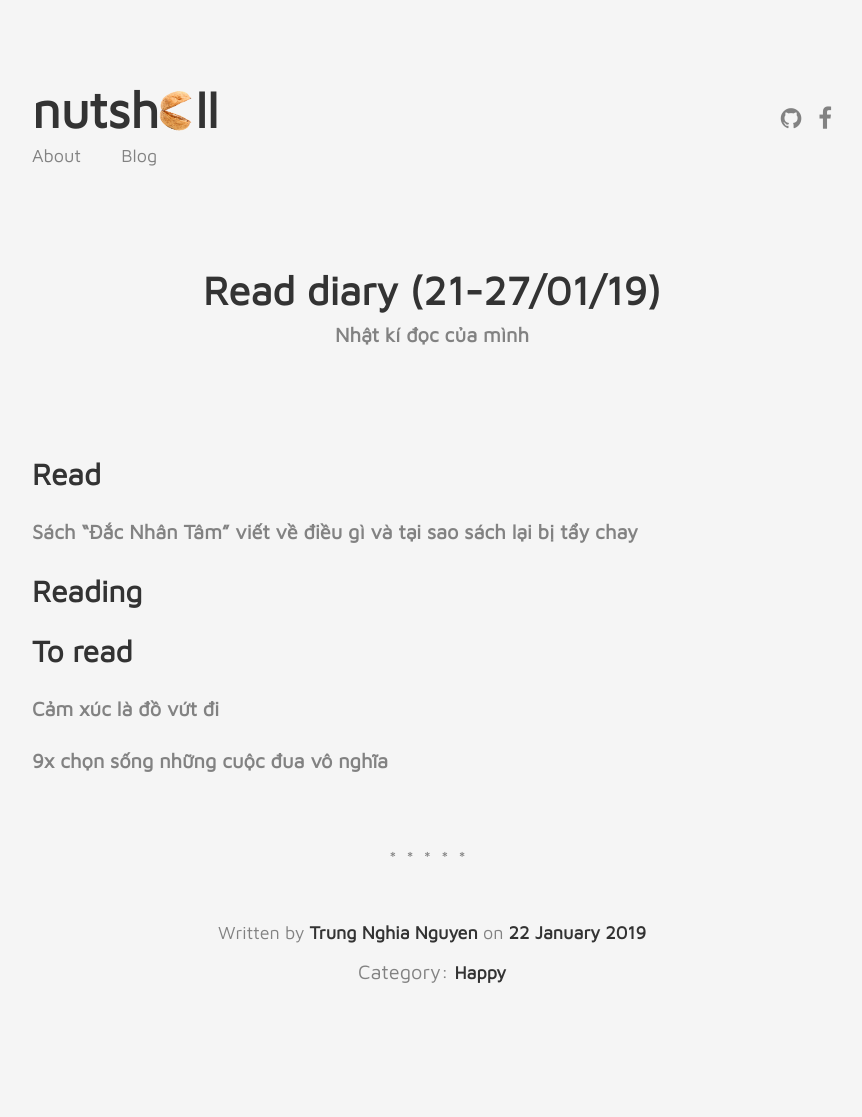
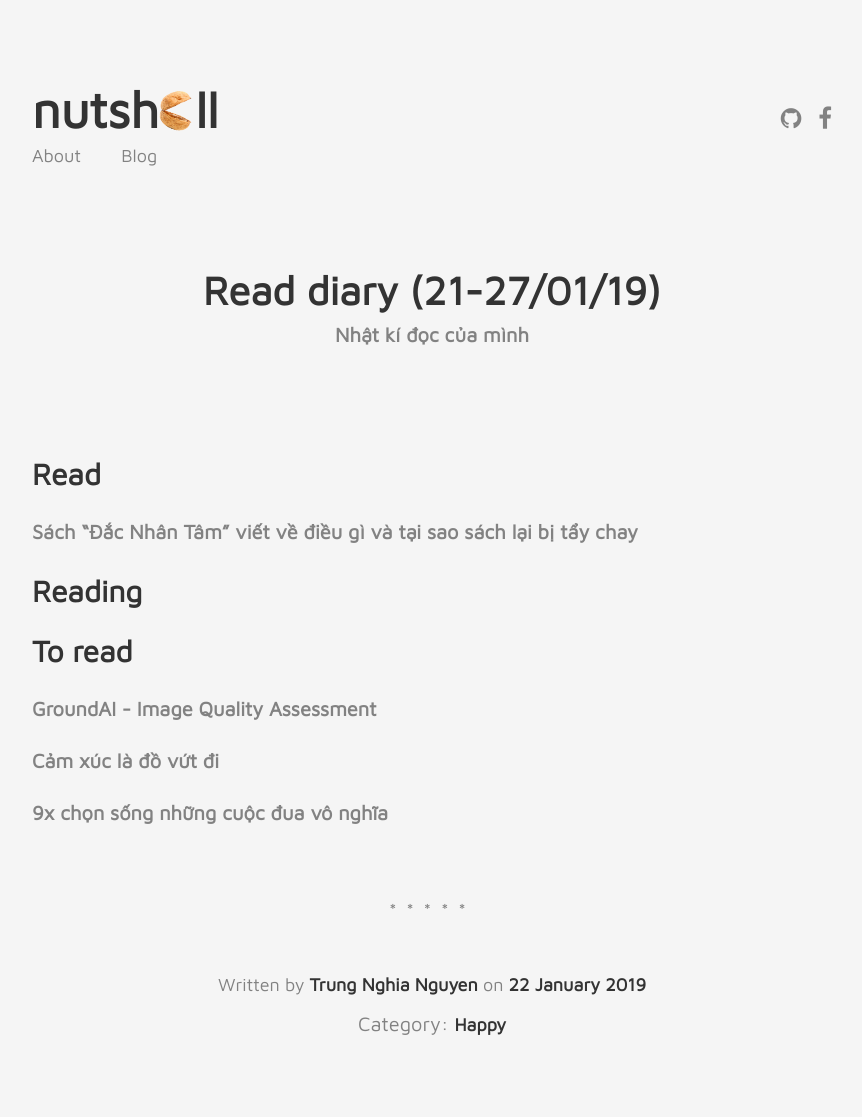
Before and after one commit to Lego1st/lego1st.github.io, a Jekyll site: the page built from _posts/2019-01-22-reading-diary.md, in a window 1280 px wide. Shown: the whole page, without its empty margins (208-1070 px from the left). Built offline with Jekyll 4.4.1, drawn with Linux system fonts in a browser that asks for light colours; before the commit the page ends 1065 px from its top, so only the background shows below that.

Commit message:
Update 2019-01-22-reading-diary.md

```diff
--- a/_posts/2019-01-22-reading-diary.md
+++ b/_posts/2019-01-22-reading-diary.md
@@ -17,6 +17,8 @@ categories:
 
 ## To read
 
+[GroundAI - Image Quality Assessment](https://www.groundai.com/search/?text=image+quality&sort=_score)
+
 [Cảm xúc là đồ vứt đi](http://www.tamlyhoctoipham.com/cam-xuc-la-do-vut-di?fbclid=IwAR03tyIX5hYHbmrN8UTvaXDzsUNi7LQPCUuAAbsP7wnrb7EexdeDSorioOM)
 
 [9x chọn sống những cuộc đua vô nghĩa](https://spiderum.com/bai-dang/9x-chon-song-nhung-cuoc-dua-vo-nghia-bh0?fbclid=IwAR3tksGY_rKE6lsmtCDizcG-LJeWLua4_OOsQOdVU18NG7CsvUV8-vh0bo4)
```
